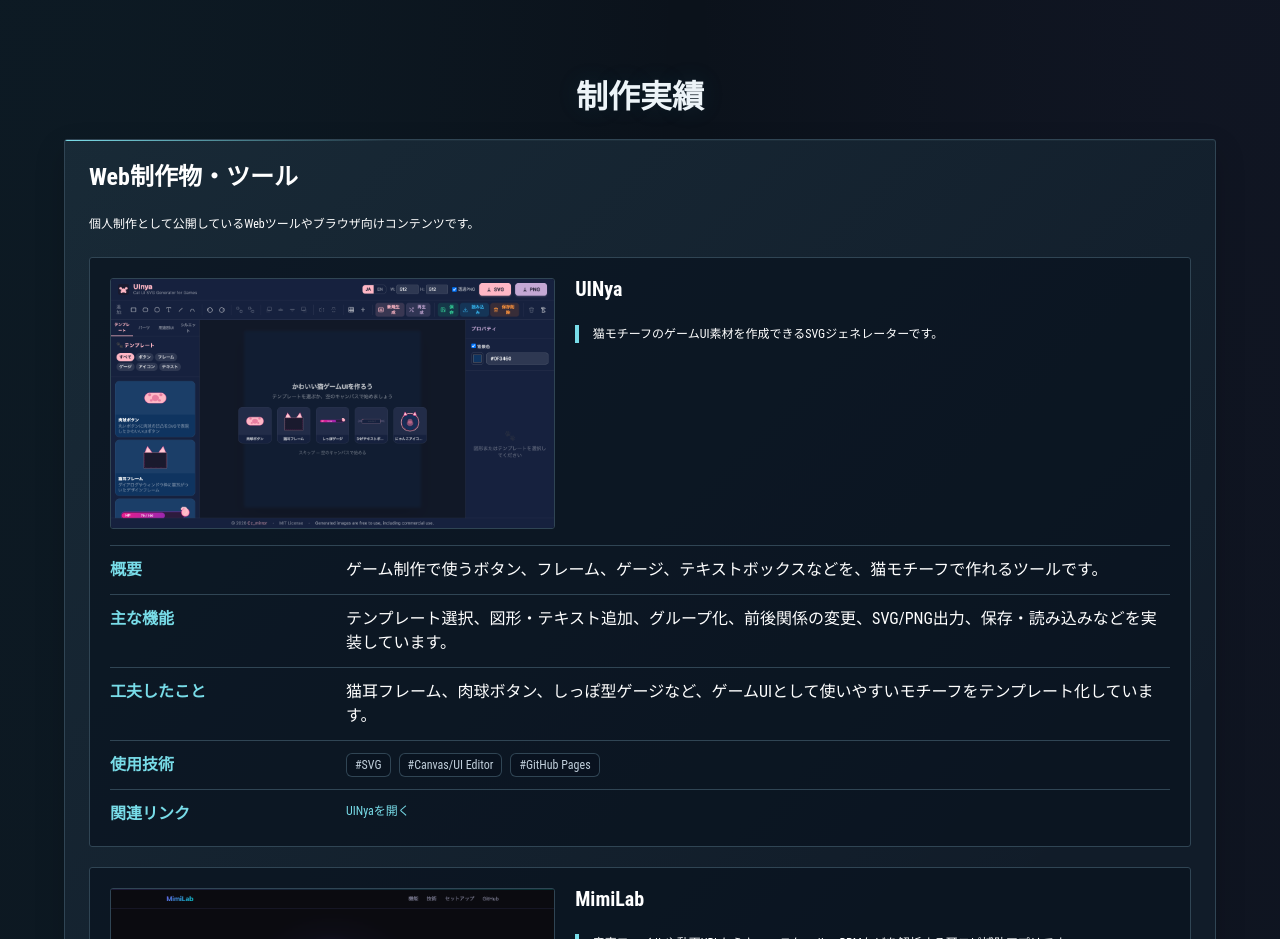
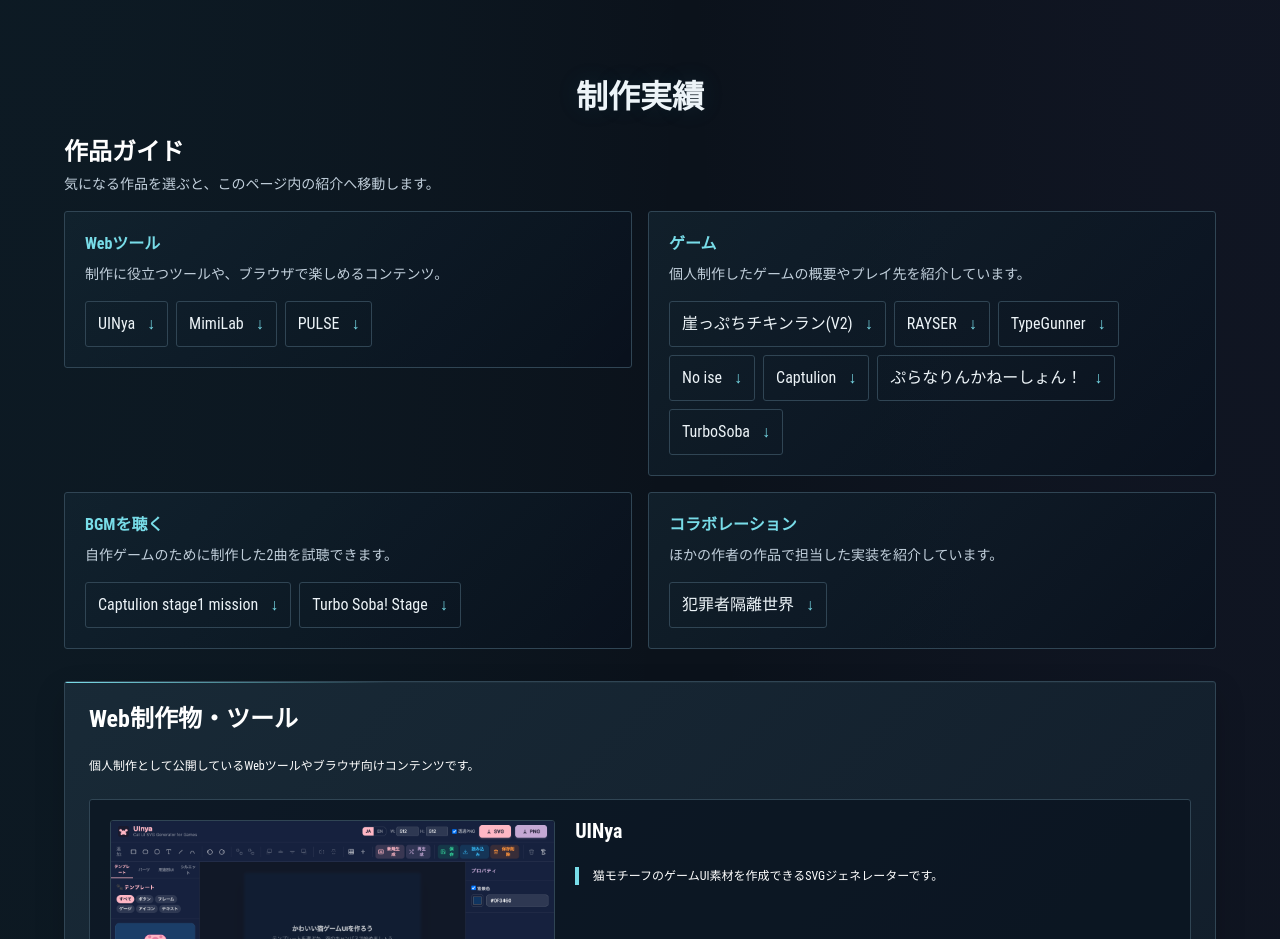
Before and after one commit to Czmirror/portfolio, a React (Vite) app: page / in a window 1280 px wide. Shown: the part 4280-5219 px from the top of the page. Built offline with nearby package versions, Linux system fonts and the light colour scheme.

Commit message:
feat: add a work directory for portfolio discovery

```diff
--- a/public/assets/css/styles.css
+++ b/public/assets/css/styles.css
@@ -25,6 +25,10 @@
     /* 紹介枠の余白とラベルの文字間は、表示を見ながら調整する仮の値です。 */
     --showcase-padding: 1.5rem;
     --showcase-label-spacing: 0.08em;
+    /* 作品ガイドを実際の文量で確認するための仮の余白です。 */
+    --directory-padding: 1.25rem;
+    --directory-gap: 1rem;
+    --work-anchor-offset: 5rem;
 }
 
 .section {
@@ -745,6 +749,92 @@ body {
     margin-top: 2rem;
 }
 
+.web-work-card[id],
+.portfolio[id],
+.music-panel[id],
+#collaboration {
+    scroll-margin-top: var(--work-anchor-offset);
+}
+
+.work-directory {
+    margin-bottom: 2rem;
+}
+
+.work-directory-heading {
+    margin-bottom: var(--directory-gap);
+}
+
+.work-directory-heading .title {
+    margin-bottom: 0.5rem;
+}
+
+.work-directory-heading > p,
+.work-directory-group > p {
+    color: var(--color-text-muted);
+    font-size: 0.875rem;
+}
+
+.work-directory-grid {
+    display: grid;
+    grid-template-columns: repeat(2, minmax(0, 1fr));
+    gap: var(--directory-gap);
+    align-items: start;
+}
+
+.work-directory-group {
+    padding: var(--directory-padding);
+    border: 1px solid var(--color-border);
+    border-radius: 3px;
+    background: linear-gradient(135deg, var(--color-accent-soft), transparent), var(--color-surface-inset);
+}
+
+.work-directory-group h4 {
+    color: var(--color-accent);
+    font-size: 1rem;
+    font-weight: 700;
+    margin-bottom: 0.5rem;
+}
+
+.work-directory-group ul {
+    display: flex;
+    flex-wrap: wrap;
+    gap: 0.5rem;
+    margin-top: var(--directory-gap);
+}
+
+.work-directory-group a {
+    display: inline-flex;
+    align-items: center;
+    gap: 0.75rem;
+    padding: 0.625rem 0.75rem;
+    border: 1px solid var(--color-border);
+    border-radius: 3px;
+    color: var(--color-text);
+    overflow-wrap: anywhere;
+}
+
+.work-directory-group a:hover {
+    color: var(--color-accent);
+    border-color: var(--color-border-highlight);
+    background: var(--color-accent-soft);
+}
+
+.work-directory-group a:focus-visible {
+    outline: 2px solid var(--color-accent);
+    outline-offset: 3px;
+}
+
+.work-directory-arrow {
+    color: var(--color-accent);
+    flex-shrink: 0;
+}
+
+@media (max-width: 768px) {
+    .work-directory-grid {
+        grid-template-columns: minmax(0, 1fr);
+    }
+}
+
 .collaboration-card,
 .music-panel {
     padding: var(--showcase-padding);
--- a/src/components/GameSection.jsx
+++ b/src/components/GameSection.jsx
@@ -145,7 +145,7 @@ const GameSection = ({
                     {musicNote && (
                         <div className="columns is-marginless">
                             <div className="column">
-                                <div className="music-panel">
+                                <div id={`${sectionId}-music`} className="music-panel">
                                     <p className="showcase-label">ゲームと音楽</p>
                                     <h4 className="title is-4 card-subtitle">BGMについて</h4>
                                     <p className="about-content is-size-7 mb-4">{musicNote}</p>
--- a/src/components/Portfolio.jsx
+++ b/src/components/Portfolio.jsx
@@ -1,7 +1,12 @@
 // src/index.jsから読み込まれ、相談案内と制作実績を静的データから表示します。
 import React, { useEffect, useRef } from 'react';
 import GameSection from './GameSection';
+import WorkDirectory from './WorkDirectory';
 import portfolioData from '../data/portfolioData.json';
+
+// ガイドと詳細欄で同じアンカーを使い、すでに公開したIDは維持します。
+const games = portfolioData.map(game => ({ ...game, sectionId: game.sectionId || `game-${game.id}` }));
+const collaboration = { title: '犯罪者隔離世界', sectionId: 'collaboration' };
 
 const consultationItems = [
     'LINEからイベント参加者を募集・管理したい',
@@ -220,6 +225,7 @@ const Portfolio = () => {
             <section id="portfolio" className="section slide-in store-section">
                 <div className="container">
                     <h2 className="title store-title">制作実績</h2>
+                    <WorkDirectory webWorks={webWorks} games={games} collaboration={collaboration} />
                     <div className="store-card">
                         <h3 className="title is-4 card-title">Web制作物・ツール</h3>
                         <p className="about-content is-size-7">
@@ -227,7 +233,7 @@ const Portfolio = () => {
                         </p>
                         <div className="web-work-list">
                             {webWorks.map((work) => (
-                                <article className="web-work-card" key={work.title} data-analytics-work={work.analyticsId}>
+                                <article id={`work-${work.analyticsId}`} className="web-work-card" key={work.title} data-analytics-work={work.analyticsId}>
                                     <div className="web-work-layout">
                                         <figure className="web-work-media">
                                             <img src={work.imageSrc} alt={work.imageAlt} loading="lazy" />
@@ -272,7 +278,7 @@ const Portfolio = () => {
                 </div>
             </section>
 
-            {portfolioData.map((game) => (
+            {games.map((game) => (
                 <GameSection
                     key={game.id}
                     analyticsId={`game-${game.id}`}
@@ -293,12 +299,12 @@ const Portfolio = () => {
                 />
             ))}
 
-            <section id="collaboration" className="section slide-in store-section">
+            <section id={collaboration.sectionId} className="section slide-in store-section">
                 <div className="container">
                     <h2 className="title store-title">コラボレーション</h2>
                     <article className="store-card collaboration-card">
                         <p className="showcase-label">共同制作への参加</p>
-                        <h3 className="title is-4 card-title">犯罪者隔離世界</h3>
+                        <h3 className="title is-4 card-title">{collaboration.title}</h3>
                         <p className="about-content is-size-7">
                             ミニゲームを含むアドベンチャーゲームに、実装担当として参加しました。
                         </p>
--- /dev/null
+++ b/src/components/WorkDirectory.jsx
@@ -0,0 +1,61 @@
+// Portfolioの固定掲載データを受け取り、各紹介欄へ移動する作品ガイドを表示します。
+// アンカーはPortfolioから渡された値を使い、状態の保持や外部通信は行いません。
+import React from 'react';
+
+/** Web作品・ゲーム・共同制作の紹介先から、同一ページ内の目次を表示します。 */
+const WorkDirectory = ({ webWorks, games, collaboration }) => {
+    const groups = [
+        {
+            title: 'Webツール',
+            description: '制作に役立つツールや、ブラウザで楽しめるコンテンツ。',
+            items: webWorks.map(work => ({ title: work.title, anchor: `work-${work.analyticsId}` })),
+        },
+        {
+            title: 'ゲーム',
+            description: '個人制作したゲームの概要やプレイ先を紹介しています。',
+            items: games.map(game => ({ title: game.title, anchor: game.sectionId })),
+        },
+        {
+            title: 'BGMを聴く',
+            description: '自作ゲームのために制作した2曲を試聴できます。',
+            items: games.filter(game => game.soundcloudEmbed).map(game => ({
+                title: game.soundcloudTitle,
+                anchor: `${game.sectionId}-music`,
+            })),
+        },
+        {
+            title: 'コラボレーション',
+            description: 'ほかの作者の作品で担当した実装を紹介しています。',
+            items: [{ title: collaboration.title, anchor: collaboration.sectionId }],
+        },
+    ];
+
+    return (
+        <nav className="work-directory" aria-labelledby="work-directory-title">
+            <div className="work-directory-heading">
+                <h3 id="work-directory-title" className="title is-4 card-title">作品ガイド</h3>
+                <p>気になる作品を選ぶと、このページ内の紹介へ移動します。</p>
+            </div>
+            <div className="work-directory-grid">
+                {groups.map(group => (
+                    <div className="work-directory-group" key={group.title}>
+                        <h4>{group.title}</h4>
+                        <p>{group.description}</p>
+                        <ul>
+                            {group.items.map(item => (
+                                <li key={item.anchor}>
+                                    <a href={`#${item.anchor}`}>
+                                        <span>{item.title}</span>
+                                        <span className="work-directory-arrow" aria-hidden="true">↓</span>
+                                    </a>
+                                </li>
+                            ))}
+                        </ul>
+                    </div>
+                ))}
+            </div>
+        </nav>
+    );
+};
+
+export default WorkDirectory;
```
Also changed, not shown: 4 other files (tests, documents, lock files or other folders).
